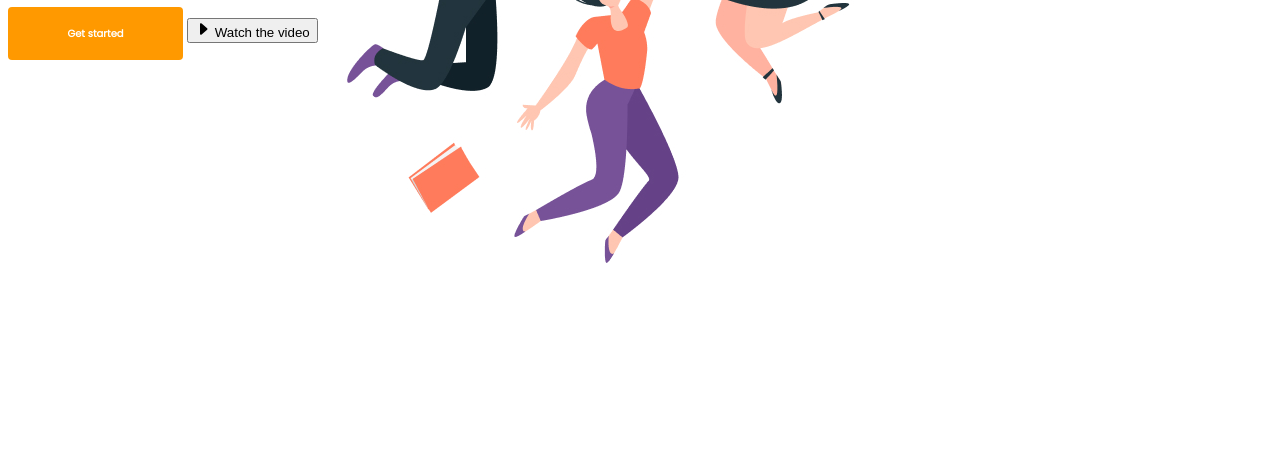
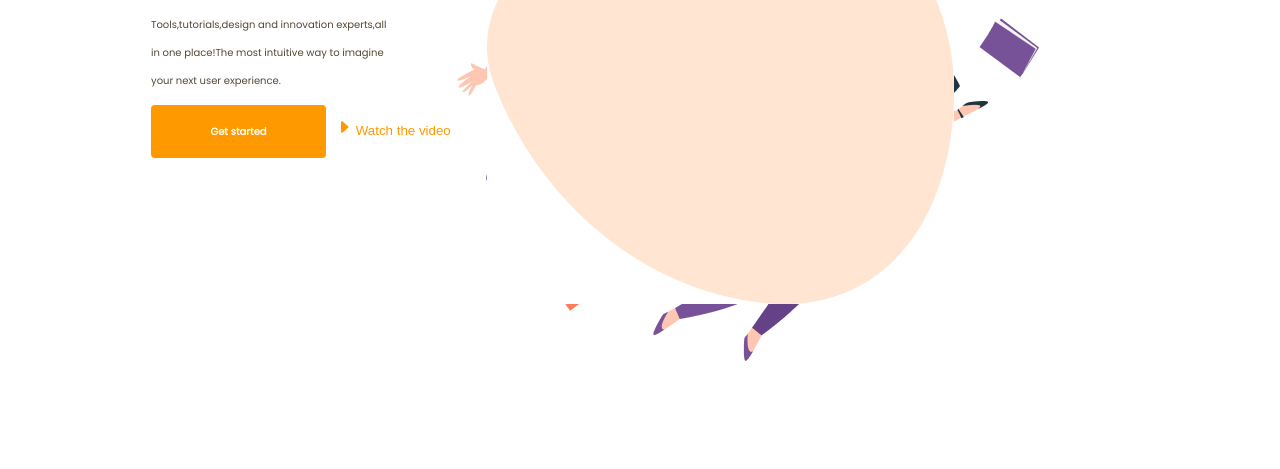
Before and after one commit to Allano256/position-transform, a plain HTML site: page index.html in a window 1280 px wide. Shown: the part 331-800 px from the top of the page. Drawn offline with Linux system fonts and the light colour scheme.

Commit message:
added oval background

```diff
--- a/index.html
+++ b/index.html
@@ -12,6 +12,7 @@
 
         <div class="logo">
             <img src="/images/logo-icon.png" allt="logo">
+
         </div>
 
             <h1>Productly</h1>
@@ -45,9 +46,15 @@
             </div>
 
 
-              <div class="item">
-                <img src="/images/Jumping.jpg" allt="people jumping">
+              <div class="items">
+                <div class="item-1">
+                <img src="/images/Jumping.jpg"  allt="people jumping">
               </div>
+              <div class="item-2">
+          <img src="/images/Oval.jpg" allt="oval">
+        </div>
+        </div>
+
             </section>
 
 
--- a/styles/index.css
+++ b/styles/index.css
@@ -91,6 +91,10 @@ h1 {
 }
 section {
     display: inline-flex;
+    margin-top: 98px;
+    margin-right: 126px;
+    margin-left: 143px;
+
 
 }
 .main-header {
@@ -123,8 +127,34 @@ p {
     height: 53px;
     border: none;
     border-radius: 4px;
+}
 
-
-
+.button-4 {
+    color:#FF9900;
+    background-color: transparent;
+    border: 0cm;
+}
+.items{
+    display: flex;
+    background-image:url(/images/Oval.jpg) ;
+    background-repeat: no-repeat;
+    position: relative;
 
 }
+.item-1  {
+    position: absolute;
+    width: 605px;
+    height: 496px;
+
+}
+.item-2{
+
+    background-color: #FFE5D2;
+    transform:matrix(-1. 0, 0, 1, 0,0);
+    width: 467px;
+    height: 438px;
+    transform: translatex(0px 3px);
+    position: absolute;
+    left: 30px;
+    z-index: -0.3;
+}
```
Also changed, not shown: images/Oval.jpg (added), images/check-square.svg (added).
